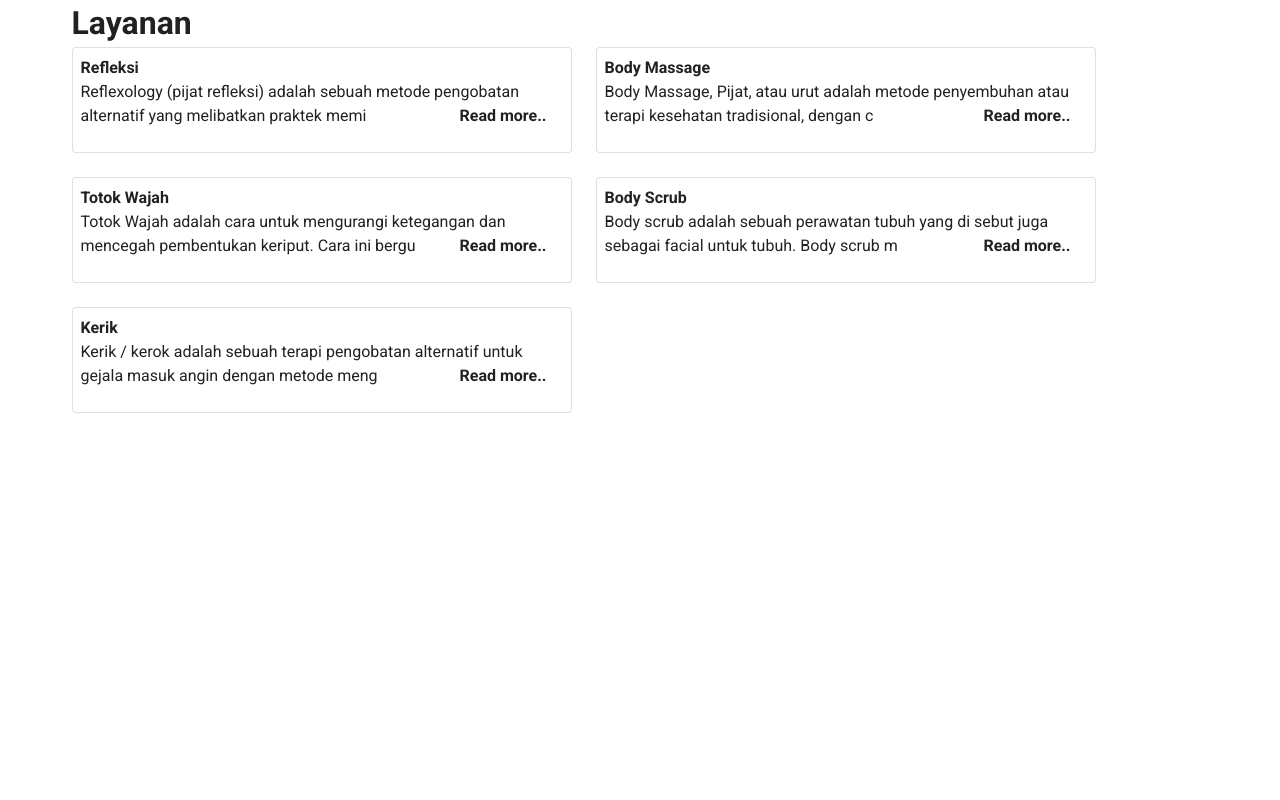
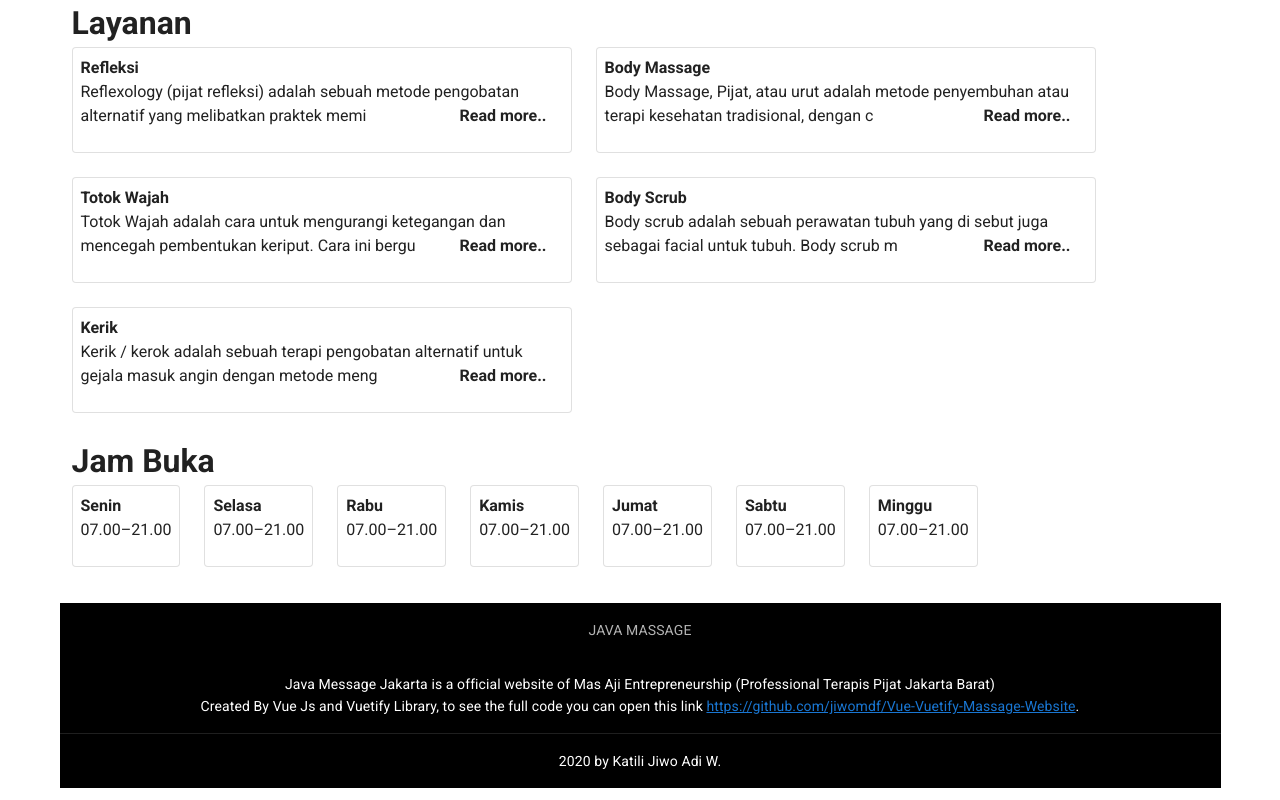
Before and after one commit to jiwomdf/Vue-Vuetify-Massage-Website, a Vue app: page / in a window 1280 px wide. Shown: the part 1147-1947 px from the top of the page. Before the commit the page ends 1584 px from the top, so only its background shows below. Built offline with nearby package versions, Linux system fonts and the light colour scheme.

Commit message:
add footer and open hour

```diff
--- a/public/index.html
+++ b/public/index.html
@@ -5,7 +5,7 @@
     <meta http-equiv="X-UA-Compatible" content="IE=edge">
     <meta name="viewport" content="width=device-width,initial-scale=1.0">
     <link rel="icon" href="<%= BASE_URL %>favicon.ico">
-    <title><%= htmlWebpackPlugin.options.title %></title>
+    <title>java massage jakarta</title>
     <link rel="stylesheet" href="https://fonts.googleapis.com/css?family=Roboto:100,300,400,500,700,900">
     <link rel="stylesheet" href="https://cdn.jsdelivr.net/npm/@mdi/font@latest/css/materialdesignicons.min.css">
   </head>
--- /dev/null
+++ b/src/components/Footer.vue
@@ -0,0 +1,19 @@
+<template>
+  <v-footer dark padless>
+    <v-card flat tile class="black lighten-1 white--text text-center flex">
+      <v-card-text>
+       JAVA MASSAGE
+      </v-card-text>
+
+      <v-card-text class="white--text">
+        Java Message Jakarta is a official website of Mas Aji Entrepreneurship (Professional Terapis Pijat Jakarta Barat) <br/> Created By Vue Js and Vuetify Library, to see the full code you can open this link <a href="https://github.com/jiwomdf/Vue-Vuetify-Massage-Website">https://github.com/jiwomdf/Vue-Vuetify-Massage-Website</a>.
+      </v-card-text>
+
+      <v-divider></v-divider>
+
+      <v-card-text class="white--text">
+        {{ new Date().getFullYear() }} by Katili Jiwo Adi W.
+      </v-card-text>
+    </v-card>
+  </v-footer>
+</template>
--- /dev/null
+++ b/src/components/HourInfo.vue
@@ -0,0 +1,54 @@
+<template>
+   <v-container>
+       <h1>Jam Buka</h1>
+       <v-row>
+        <div v-for="(data, i) in datas" :key="i">
+            <v-col>
+                <v-card class="pa-2" outlined max-width="300" >
+                    <h4>{{data.title}}</h4>
+                    <p>{{data.info}}</p>
+                </v-card>
+            </v-col>
+        </div>
+       </v-row>
+       <br/>
+   </v-container>
+</template>
+
+<script>
+    export default {
+        name: 'HourInfo',
+        data: () => ({
+            datas: [
+                {
+                    title:'Senin',
+                    info:'07.00–21.00',
+                },
+                {
+                    title:'Selasa',
+                    info:'07.00–21.00',
+                },
+                {
+                    title:'Rabu',
+                    info:'07.00–21.00',
+                },
+                {
+                    title:'Kamis',
+                    info:'07.00–21.00',
+                },
+                {
+                    title:'Jumat',
+                    info:'07.00–21.00',
+                },
+                {
+                    title:'Sabtu',
+                    info:'07.00–21.00',
+                },
+                {
+                    title:'Minggu',
+                    info:'07.00–21.00',
+                }
+            ]
+        }),
+    }
+</script>
--- a/src/components/Welcome.vue
+++ b/src/components/Welcome.vue
@@ -37,6 +37,8 @@
     <v-content>
       <GridGallery/>
       <GridInfo/>
+      <HourInfo/>
+      <Footer/>
     </v-content>
 
   </v-container>
@@ -45,12 +47,16 @@
 <script>
 import GridInfo from '../components/GridInfo';
 import GridGallery from '../components/GridGallery';
+import HourInfo from '../components/HourInfo';
+import Footer from '../components/Footer';
 
   export default {
     name: 'Welcome',
     components: {
       GridInfo,
-      GridGallery
+      GridGallery,
+      HourInfo,
+      Footer
     },
 
     data: () => ({
```
